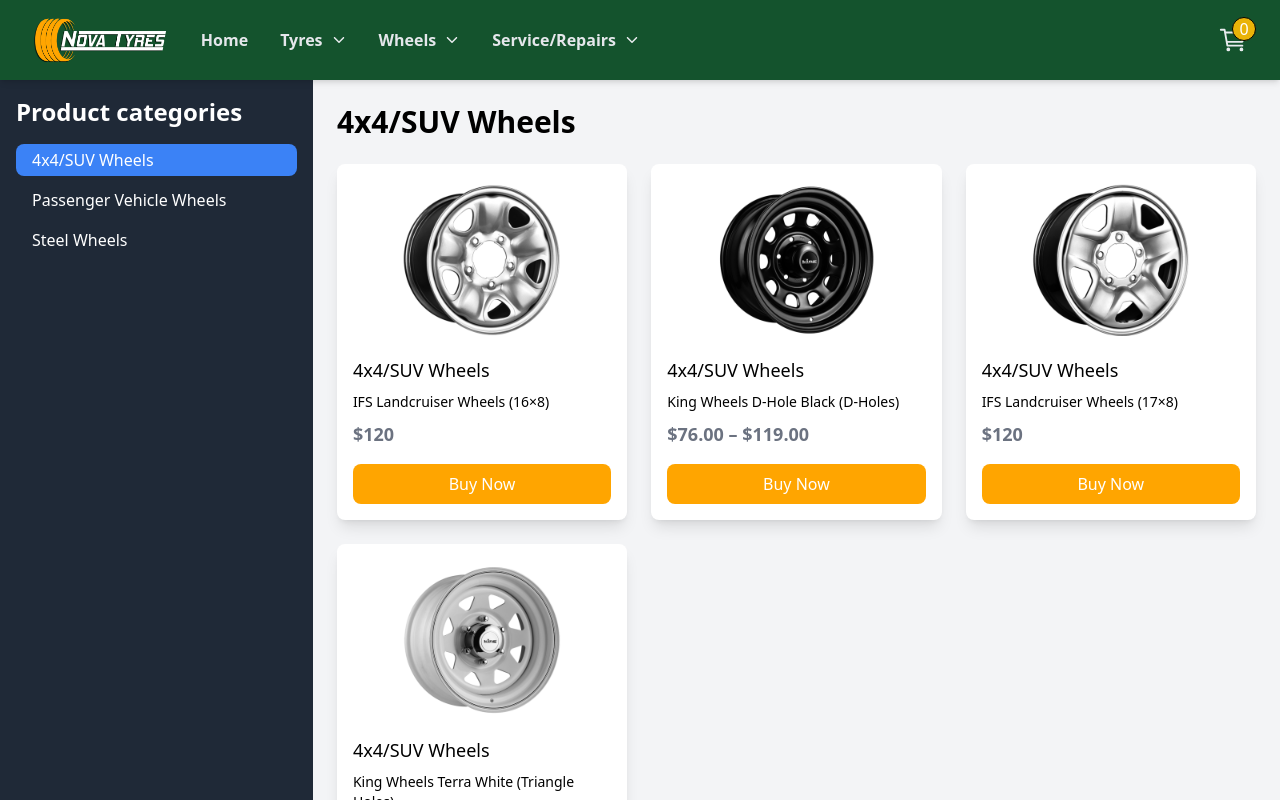
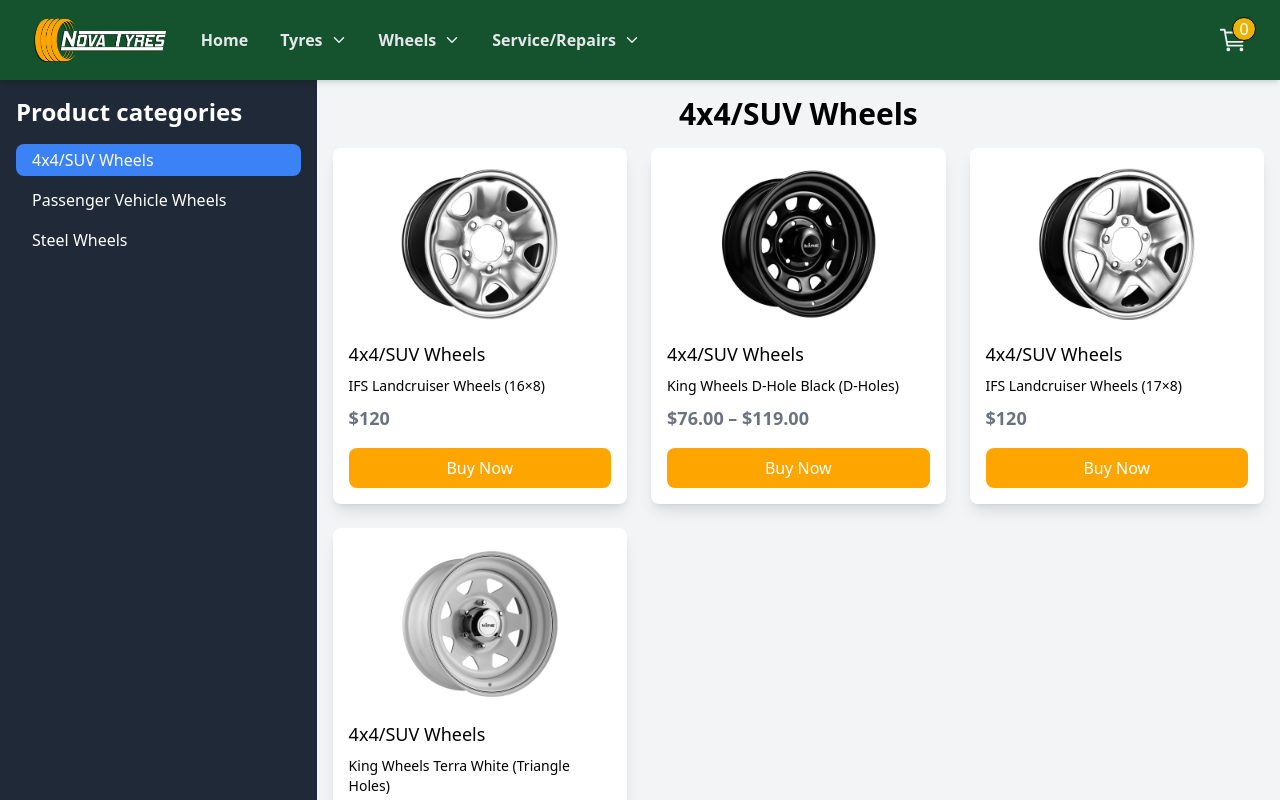
Before and after one commit to Ajay-Bankar/tyroola-web-app, a React (Vite) app: page /wheels in a window 1280 px wide. Shown: the top 800 px of the page. Built offline with nearby package versions, Linux system fonts and the light colour scheme; the HTML template or start-up script is replaced by a standard one.

Commit message:
new updated

```diff
--- a/src/pages/tyres.jsx
+++ b/src/pages/tyres.jsx
@@ -70,8 +70,8 @@
       </aside>
 
       {/* Main Content */}
-      <main className="flex-grow bg-gray-100 p-6">
-        <h2 className="text-3xl font-bold mb-6">
+      <main className="flex-grow bg-gray-100 px-4">
+        <h2 className="text-3xl font-bold p-4 text-center">
           {tyreTypes.find((tyre) => tyre.id === selectedTyreType)?.name}
         </h2>
         {tyreData[selectedTyreType].length > 0 ? (
--- a/src/pages/wheels.jsx
+++ b/src/pages/wheels.jsx
@@ -53,8 +53,8 @@
       </aside>
 
       {/* Main Content */}
-      <main className="flex-grow bg-gray-100 p-6">
-        <h2 className="text-3xl font-bold mb-6">
+      <main className="flex-grow bg-gray-100 px-4">
+        <h2 className="text-3xl font-bold p-4 text-center">
           {wheelTypes.find((wheel) => wheel.id === selectedTyreType)?.name}
         </h2>
         {wheelData[selectedTyreType].length > 0 ? (
```
